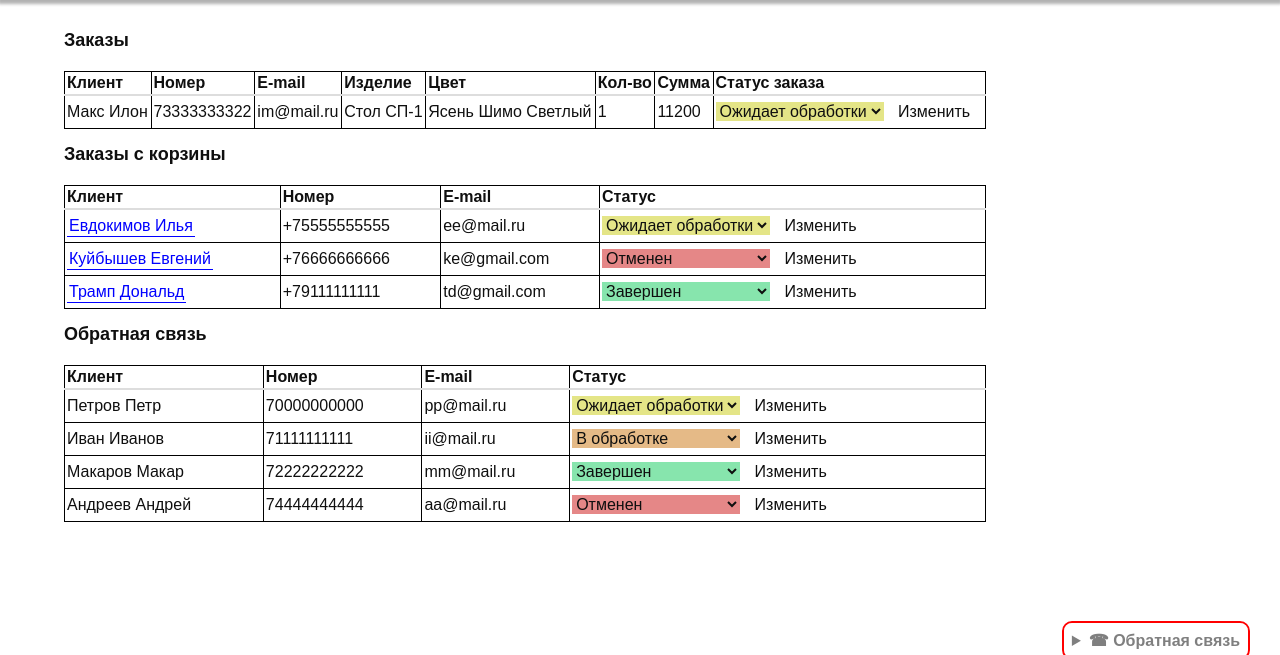
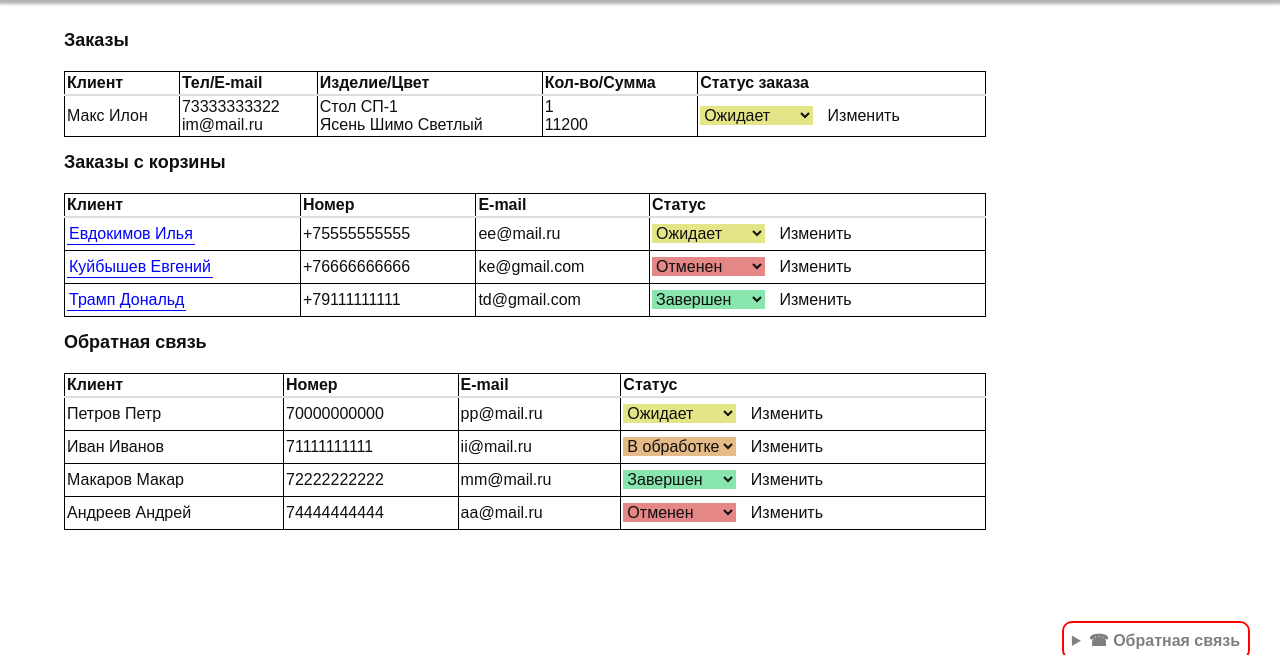
Before and after one commit to sergio11iw/project_om, a Django app: page /adminus in a window 1280 px wide. Shown: the part 110-765 px from the top of the page. Run offline with Django 5.2, Linux system fonts and the light colour scheme; a user stored in the database is signed in; data comes from the database, SQL or seed files in the repository; both versions use the stored data as it was after the commit; some libraries are stand-ins or nearby versions.

Commit message:
доработка

```diff
--- a/core/models.py
+++ b/core/models.py
@@ -15,7 +15,7 @@ class Note(models.Model):
         return self.name
 class User(models.Model):
     STATUS_CHOICES = [
-        ('pending', 'Ожидает обработки'),
+        ('pending', 'Ожидает'),
         ('processing', 'В обработке'),
         ('completed', 'Завершен'),
         ('canceled', 'Отменен'),
@@ -37,7 +37,7 @@ class User(models.Model):
 
 class ShopUser (models.Model):
     STATUS_CHOICES = [
-        ('pending', 'Ожидает обработки'),
+        ('pending', 'Ожидает'),
         ('processing', 'В обработке'),
         ('completed', 'Завершен'),
         ('canceled', 'Отменен'),
@@ -70,7 +70,7 @@ class ShopUser (models.Model):
 
 class Order(models.Model):
     STATUS_CHOICES = [
-        ('pending', 'Ожидает обработки'),
+        ('pending', 'Ожидает'),
         ('processing', 'В обработке'),
         ('completed', 'Завершен'),
         ('canceled', 'Отменен'),
--- a/templates/adminus.html
+++ b/templates/adminus.html
@@ -7,12 +7,9 @@
     <thead >
         <tr style="border: 1px solid black;">
             <th>Клиент</th>
-            <th>Номер</th>
-            <th>E-mail</th>
-            <th>Изделие</th>
-            <th>Цвет</th>
-            <th>Кол-во</th>
-            <th>Сумма</th>
+            <th>Тел/E-mail</th>
+            <th>Изделие/Цвет</th>
+            <th>Кол-во/Сумма</th>
             <th>Статус заказа</th>
         </tr>
     </thead>
@@ -20,12 +17,9 @@
     <tbody>
       <tr style="border: 1px solid black;">
           <td style="border: 1px solid black;">{{ shop.name }}</td>
-          <td style="border: 1px solid black;">{{ shop.tel }}</td>
-          <td style="border: 1px solid black;">{{ shop.email }}</td>
-          <td style="border: 1px solid black;">{{ shop.product_name }}</td>
-          <td style="border: 1px solid black;">{{ shop.product_color }}</td>
-          <td style="border: 1px solid black;">{{ shop.product_count }}</td>
-          <td style="border: 1px solid black;">{{ shop.product_total }}</td>
+          <td style="border: 1px solid black;">{{ shop.tel }}<br>{{ shop.email }}</td>
+          <td style="border: 1px solid black;">{{ shop.product_name }}<br>{{ shop.product_color }}</td>
+          <td style="border: 1px solid black;">{{ shop.product_count }}<br>{{ shop.product_total }}</td>
           <td style="border: 1px solid black; ">
                <form method="POST" action="{% url 'change_order_status' 'shopuser' shop.id %}" >
                     {% csrf_token %}
```
Also changed, not shown: db.sqlite3.
